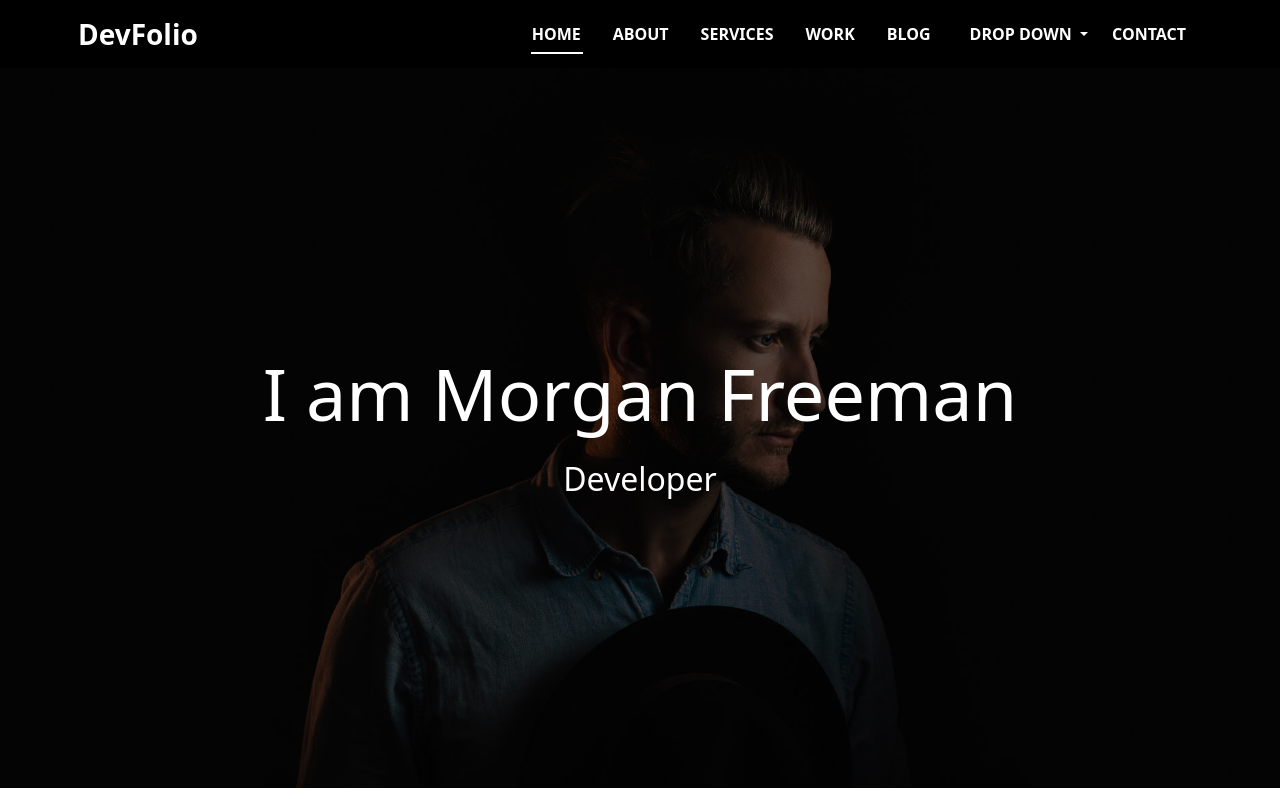
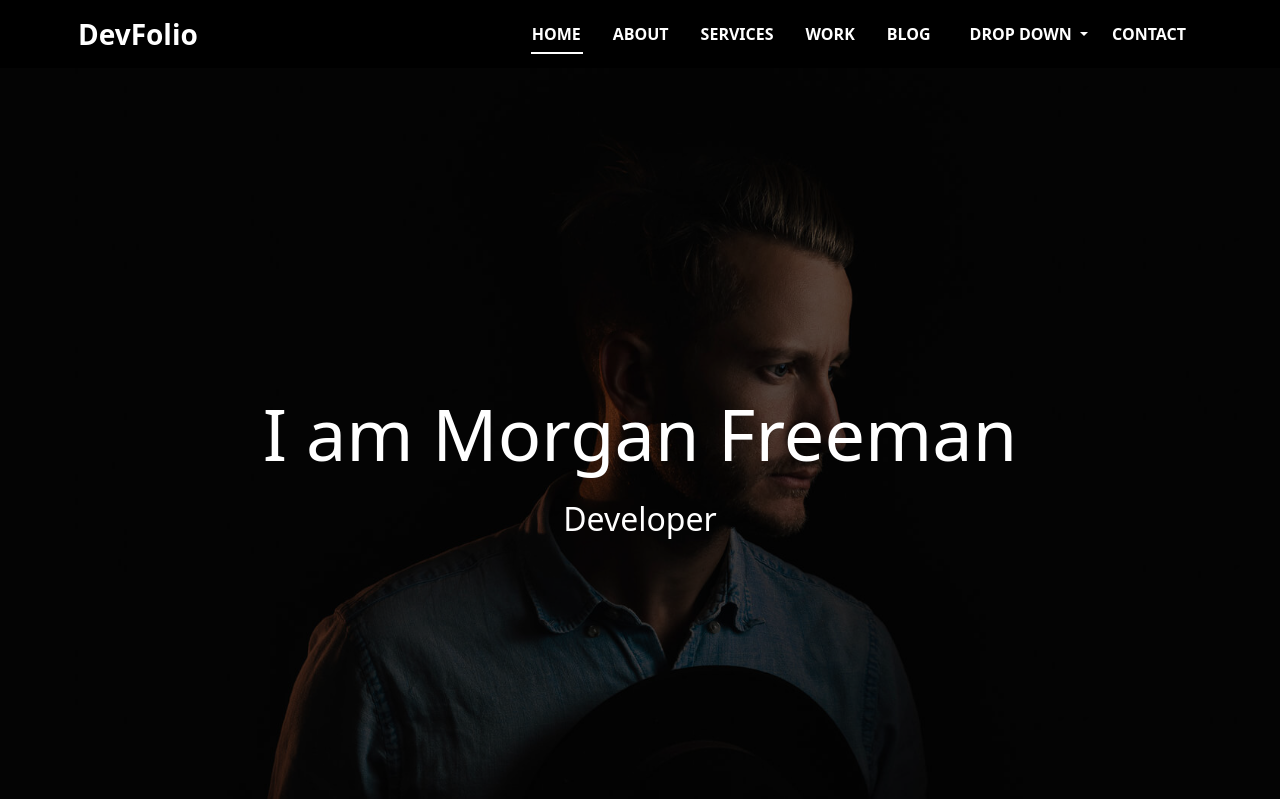
Before and after one commit to iyousefibrahim/DevFolio, a plain HTML site: page index.html in a window 1280 px wide. Shown: the top 799 px of the page. Drawn offline with Linux system fonts and the light colour scheme.

Commit message:
Add files via upload

```diff
--- a/css/style.css
+++ b/css/style.css
@@ -62,7 +62,7 @@ nav .container .collapse ul li {
 
 header {
   background-image: url(../img/hero-bg.jpg);
-  height: 90vh;
+  height: 100vh;
   background-repeat: no-repeat;
   background-attachment: fixed;
   background-size: cover;
@@ -349,6 +349,10 @@ img {
   border-color: #cde1f8;
   transition: 0.4s;
 }
+
+#touch i {
+  cursor: pointer;
+}
 /* Touch */
 
 /* Footer */
```
Also changed, not shown: index.html (+7 -3 lines).
